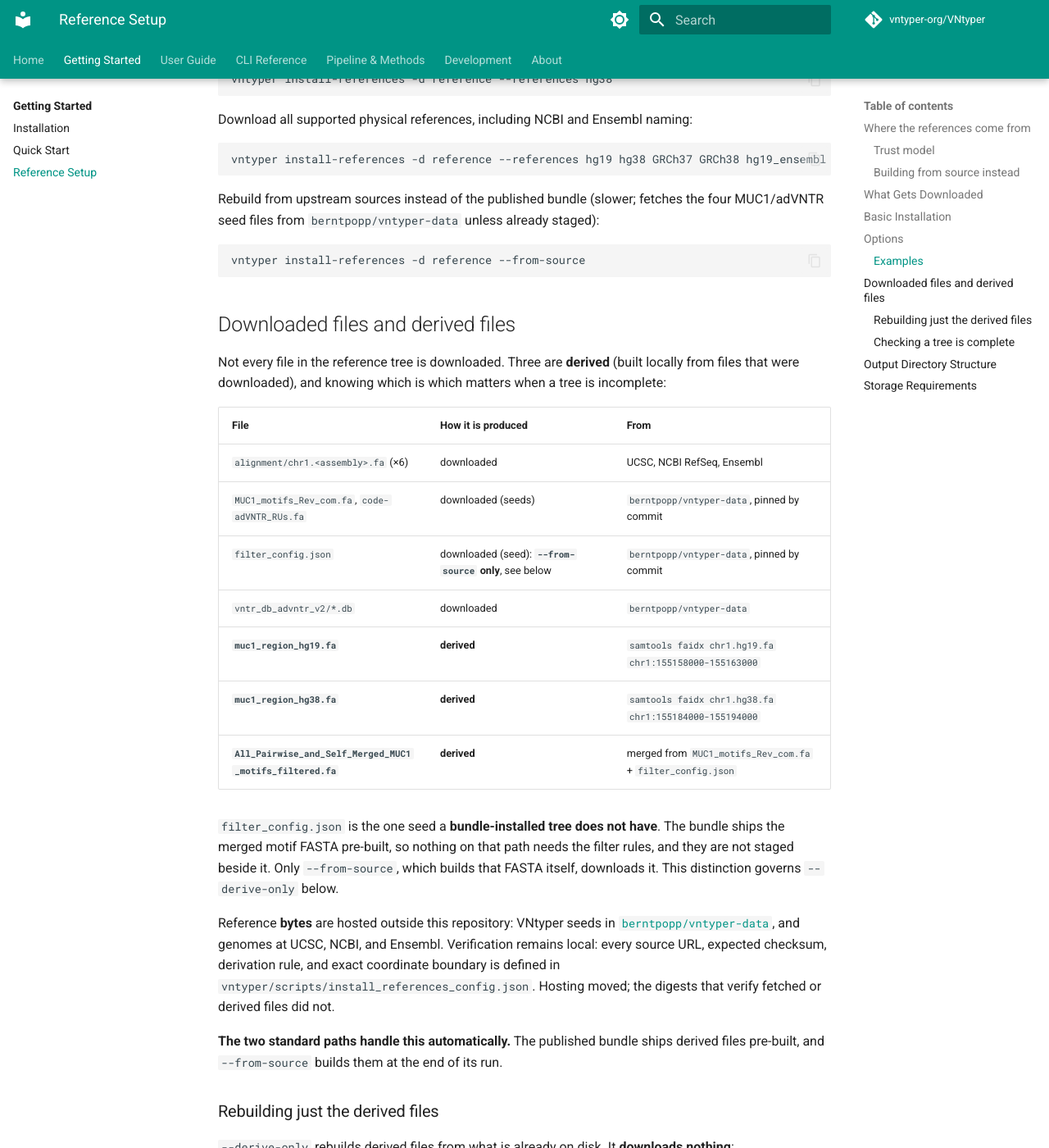
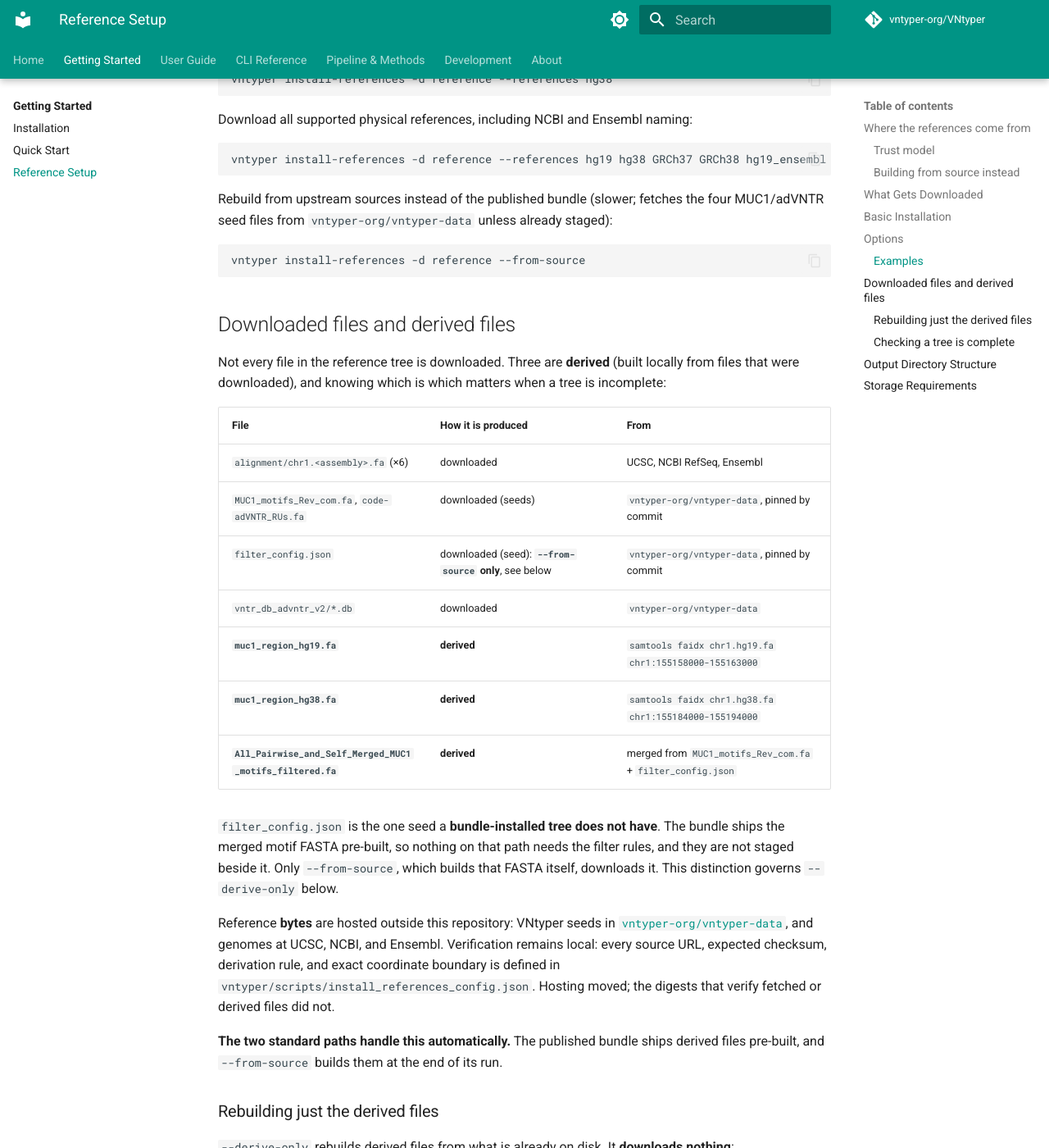
Before and after one commit to hassansaei/VNtyper, an MkDocs documentation site: the page built from docs/getting-started/reference-setup.md, in a window 1280 px wide and 1400 px high, scrolled down 2720 px. Shown: the whole window at 82% size. Built offline with MkDocs 1.6.1 and Material for MkDocs 9.7.7, drawn with Linux system fonts in a browser that asks for light colours; comment, search, counter and statistics services are not loaded; some of the changed text lies outside the part shown.

Commit message:
chore(repo): Retarget reference data URLs to vntyper-org/vntyper-data
vntyper-data moved from berntpopp to the vntyper-org organisation.
Point the installer config, docs, workflows and source-policy tests at
the new slug. Seed and bundle checksums are unchanged; historical
changelog entries keep their original links, which GitHub redirects.

Co-Authored-By: Claude Opus 5.5 <noreply@anthropic.com>

````diff
--- a/docs/getting-started/reference-setup.md
+++ b/docs/getting-started/reference-setup.md
@@ -5,8 +5,8 @@ VNtyper 2 requires reference files before running the pipeline. The `install-ref
 ## Where the references come from
 
 By default, `install-references` fetches a published, checksummed reference release from
-[`berntpopp/vntyper-data`](https://github.com/berntpopp/vntyper-data) (currently
-[`refs-v1`](https://github.com/berntpopp/vntyper-data/releases/tag/refs-v1)) instead of
+[`vntyper-org/vntyper-data`](https://github.com/vntyper-org/vntyper-data) (currently
+[`refs-v1`](https://github.com/vntyper-org/vntyper-data/releases/tag/refs-v1)) instead of
 downloading and building each reference from six different upstream hosts. The release
 publishes six genome bundles (`hg19`, `hg38`, `GRCh37`, `GRCh38`, `hg19_ensembl`,
 `hg38_ensembl`, representing the physical files the eight `--reference-assembly` labels resolve to; see
@@ -34,7 +34,7 @@ NCBI, Ensembl) rather than fetching the bundle. It is slower because it download
 up to six chromosome FASTAs itself, and it needs four seed files that VNtyper itself does
 not carry: `MUC1_motifs_Rev_com.fa`, `code-adVNTR_RUs.fa`, `vntr_db_advntr_v2.zip`, and
 `filter_config.json`. All four are fetched automatically from
-[`berntpopp/vntyper-data`](https://github.com/berntpopp/vntyper-data)'s `seeds/` directory
+[`vntyper-org/vntyper-data`](https://github.com/vntyper-org/vntyper-data)'s `seeds/` directory
 (pinned to an immutable commit in `install_references_config.json`, never a mutable branch)
 when they are not already present in the output directory. A seed staged there ahead of
 time wins over a download, allowing the release build workflow to stage all four first
@@ -100,7 +100,7 @@ Download all supported physical references, including NCBI and Ensembl naming:
 vntyper install-references -d reference --references hg19 hg38 GRCh37 GRCh38 hg19_ensembl hg38_ensembl
 ```
 
-Rebuild from upstream sources instead of the published bundle (slower; fetches the four MUC1/adVNTR seed files from `berntpopp/vntyper-data` unless already staged):
+Rebuild from upstream sources instead of the published bundle (slower; fetches the four MUC1/adVNTR seed files from `vntyper-org/vntyper-data` unless already staged):
 
 ```bash
 vntyper install-references -d reference --from-source
@@ -114,9 +114,9 @@ files that were downloaded), and knowing which is which matters when a tree is i
 | File | How it is produced | From |
 | --- | --- | --- |
 | `alignment/chr1.<assembly>.fa` (×6) | downloaded | UCSC, NCBI RefSeq, Ensembl |
-| `MUC1_motifs_Rev_com.fa`, `code-adVNTR_RUs.fa` | downloaded (seeds) | `berntpopp/vntyper-data`, pinned by commit |
-| `filter_config.json` | downloaded (seed): **`--from-source` only**, see below | `berntpopp/vntyper-data`, pinned by commit |
-| `vntr_db_advntr_v2/*.db` | downloaded | `berntpopp/vntyper-data` |
+| `MUC1_motifs_Rev_com.fa`, `code-adVNTR_RUs.fa` | downloaded (seeds) | `vntyper-org/vntyper-data`, pinned by commit |
+| `filter_config.json` | downloaded (seed): **`--from-source` only**, see below | `vntyper-org/vntyper-data`, pinned by commit |
+| `vntr_db_advntr_v2/*.db` | downloaded | `vntyper-org/vntyper-data` |
 | **`muc1_region_hg19.fa`** | **derived** | `samtools faidx chr1.hg19.fa chr1:155158000-155163000` |
 | **`muc1_region_hg38.fa`** | **derived** | `samtools faidx chr1.hg38.fa chr1:155184000-155194000` |
 | **`All_Pairwise_and_Self_Merged_MUC1_motifs_filtered.fa`** | **derived** | merged from `MUC1_motifs_Rev_com.fa` + `filter_config.json` |
@@ -127,7 +127,7 @@ and they are not staged beside it. Only `--from-source`, which builds that FASTA
 downloads it. This distinction governs `--derive-only` below.
 
 Reference **bytes** are hosted outside this repository: VNtyper seeds in
-[`berntpopp/vntyper-data`](https://github.com/berntpopp/vntyper-data), and genomes at UCSC,
+[`vntyper-org/vntyper-data`](https://github.com/vntyper-org/vntyper-data), and genomes at UCSC,
 NCBI, and Ensembl. Verification remains local: every source URL, expected
 checksum, derivation rule, and exact coordinate boundary is defined in
 `vntyper/scripts/install_references_config.json`. Hosting moved; the digests that
--- a/pyproject.toml
+++ b/pyproject.toml
@@ -253,7 +253,7 @@ exclude = [
     "dist",
     "*.egg-info",
     # `reference/` is no longer a base-image content-hash input (AGENTS.md trap 10) - all
-    # reference data now comes from berntpopp/vntyper-data, and the directory holds only
+    # reference data now comes from vntyper-org/vntyper-data, and the directory holds only
     # `README.md`, `pseudonymize.py` and `pseudonymize_config.json`. It stays excluded
     # here for a narrower reason: it is not in `RUFF_PATHS` (`vntyper/ docker/app/ tests/
     # scripts/ docs/`), and the Makefile's INVARIANT comment above `RUFF_PATHS` requires
````
Also changed, not shown: AGENTS.md (+1 -1 lines), docs/about/changelog.md (+1 -0 lines), docs/cli/install-references.md (+1 -1 lines), docs/user-guide/reference-assemblies.md (+1 -1 lines), reference/README.md (+5 -5 lines), 12 other files.
